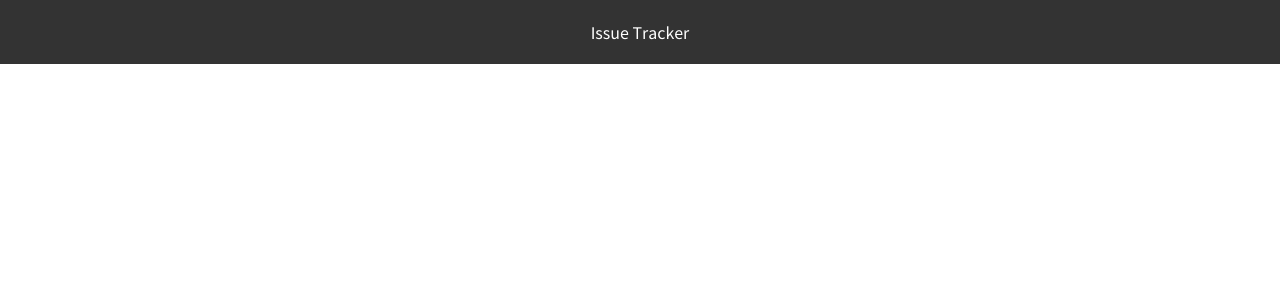
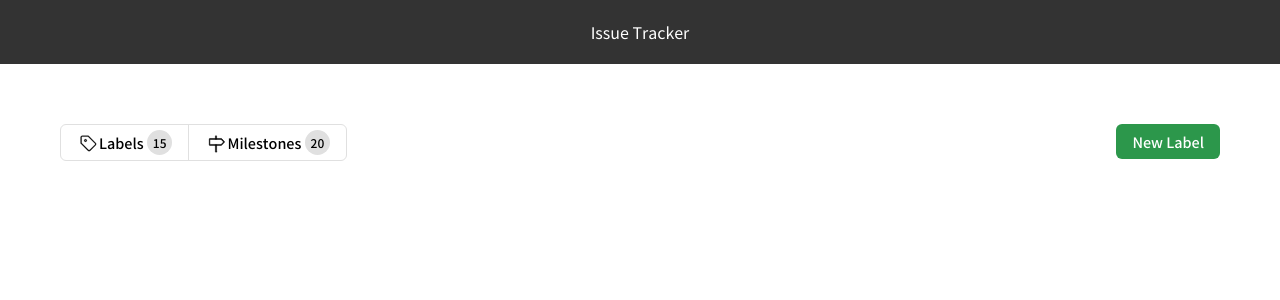
Before and after one commit to boostcamp-2020/IssueTracker-19, a React app in the folder frontend/: page /labels in a window 1280 px wide. Shown: the top 300 px of the page. Built offline with nearby package versions, Linux system fonts and the light colour scheme.

Commit message:
[feat] Label Tab 뷰

```diff
--- a/frontend/src/components/LabelBox/LabelBox.js
+++ b/frontend/src/components/LabelBox/LabelBox.js
@@ -1,10 +1,21 @@
 import React from 'react';
+import styled from 'styled-components';
+import { flexColumn } from '@styles/utils';
+import { numerics } from '@styles/variables';
 import LabelEditBox from './LabelEditBox/LabelEditBox';
+import LabelMilestoneTab from './LabelMilestoneTab/LabelMilestoneTab';
+
+const LabelDiv = styled.div`
+  flex: 1;
+  ${flexColumn};
+  margin: ${numerics.marginHorizontal};
+`;
 
 export default function LabelBox() {
   return (
-    <>
+    <LabelDiv>
+      <LabelMilestoneTab />
       <LabelEditBox />
-    </>
+    </LabelDiv>
   );
 }
--- /dev/null
+++ b/frontend/src/components/LabelBox/LabelMilestoneTab/LabelMilestoneTab.js
@@ -0,0 +1,20 @@
+import React from 'react';
+import styled from 'styled-components';
+import { flex } from '@styles/utils';
+
+import { SubmitButton } from '@shared';
+import { LabelMilestoneControls } from '@components';
+
+const Box = styled.div`
+  ${flex()};
+  justify-content: space-between;
+`;
+
+export default function LabelMilestoneTab() {
+  return (
+    <Box>
+      <LabelMilestoneControls />
+      <SubmitButton>New Label</SubmitButton>
+    </Box>
+  );
+}
```
